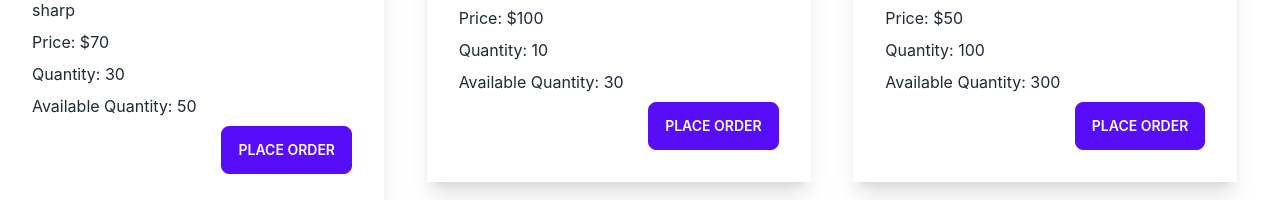
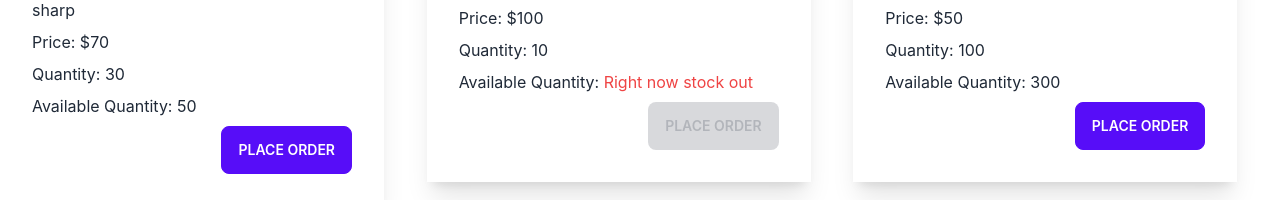
Before and after one commit to RinkuNahar/mafucaturer-site-client, a React (Create React App) app: page / in a window 1280 px wide. Shown: the part 1186-1386 px from the top of the page. Built offline with nearby package versions, Linux system fonts and the light colour scheme.

Commit message:
available quantity condition added

```diff
--- a/package.json
+++ b/package.json
@@ -7,6 +7,7 @@
     "@testing-library/react": "^13.2.0",
     "@testing-library/user-event": "^13.5.0",
     "daisyui": "^2.15.0",
+    "firebase": "^9.8.1",
     "react": "^18.1.0",
     "react-dom": "^18.1.0",
     "react-router-dom": "^6.3.0",
--- a/public/data.json
+++ b/public/data.json
@@ -4,7 +4,7 @@
       "img": "https://i.ibb.co/ch5HSLz/cutter.png",
       "name": "Cutter",
       "quantity": 30,
-      "availableQquantity":"50",
+      "availableQuantity":"50",
       "price": "$70",
       "about": "This is finest cutter because it is very sharp"
     },
@@ -13,7 +13,7 @@
       "img": "https://i.ibb.co/pnbS9Dy/hammer.jpg",
       "name": "Hammer",
       "quantity": 10,
-      "availableQquantity":"30",
+      "availableQuantity":"0",
       "price": "$100",
       "about": "Guarantee of one year"
     },
@@ -22,7 +22,7 @@
       "img": "https://i.ibb.co/T4Phd6V/measure.webp",
       "name": "measure",
       "quantity": 100,
-      "availableQquantity":"300",
+      "availableQuantity":"300",
       "price": "$50",
       "about": "It is very good"
     }
--- a/src/App.js
+++ b/src/App.js
@@ -1,9 +1,9 @@
-import logo from './logo.svg';
 import './App.css';
 import { Route, Routes } from 'react-router-dom';
 import Navbar from './components/Shared/Navbar/Navbar';
 import Home from './components/Home/Home';
-import Purchase from './components/Home/Tools/Purchase';
+import Purchase from './components/Purchase/Purchase';
+
 
 function App() {
   return (
@@ -12,7 +12,7 @@ function App() {
       <Routes>
           <Route path='/' element={<Home></Home>}></Route>
           <Route path='/home' element={<Home></Home>}></Route>
-          <Route path='/purchase/:id' element={<Purchase></Purchase>}></Route>
+          <Route path='/purchase/:ProductId' element={<Purchase></Purchase>}></Route>
 
       </Routes>
     </div>
--- a/src/components/Home/Tools/Purchase.js
+++ /dev/null
@@ -1,11 +0,0 @@
-import React from 'react';
-
-const Purchase = () => {
-    return (
-        <div>
-
-        </div>
-    );
-};
-
-export default Purchase;
--- a/src/components/Home/Tools/Tool.js
+++ b/src/components/Home/Tools/Tool.js
@@ -1,12 +1,12 @@
 import React from 'react';
 import { useNavigate } from 'react-router-dom';
 import './Tool.css'
-const Tool = ({ tool }) => {
-    const { _id,name, img, quantity, availableQquantity, price, about } = tool;
+const Tool = (props) => {
+    const { _id,name, img, quantity, availableQuantity, price, about } = props.tool;
 
     const navigate = useNavigate();
 
-    const navigateToPorducts = id =>{
+    const navigateToProducts = id =>{
         navigate(`/purchase/${id}`);
     }
     return (
@@ -18,9 +18,11 @@ const Tool = ({ tool }) => {
                     <p>{about}</p>
                     <h4>Price: {price}</h4>
                     <h3>Quantity: {quantity}</h3>
-                    <h3>Available Quantity: {availableQquantity}</h3>
+
+                    <h3>Available Quantity: {availableQuantity > 1 ?`${availableQuantity}`: <span className='text-red-500'>Right now stock out</span> }</h3>
                     <div class="card-actions justify-end">
-                        <button onClick={()=>navigateToPorducts(_id)} class="btn btn-primary">Place Order</button>
+                        <button disabled={availableQuantity<1} onClick={()=>navigateToProducts(_id)} class="btn btn-primary">Place Order</button>
+                        {props.children}
                     </div>
                 </div>
             </div>
--- /dev/null
+++ b/src/components/Purchase/Purchase.js
@@ -0,0 +1,25 @@
+import React, { useEffect, useState } from 'react';
+import { useParams } from 'react-router-dom';
+
+const Purchase = () => {
+
+    const {ProductId} = useParams();
+    // const [product, setProduct] = useState({});
+
+    // useEffect(()=>{
+    //     const url = `data.json/${ProductId}`
+    //     fetch(url)
+    //     .then(res=>res.json())
+    //     .then(data=>setProduct(data));
+    // },[]);
+
+    return (
+        <div>
+            <h2>welcome {ProductId}</h2>
+            {/* <h4>Price: {product.price}</h4>
+            <p> Name: {product.name}</p> */}
+        </div>
+    );
+};
+
+export default Purchase;
--- /dev/null
+++ b/src/firebase.init.js
@@ -0,0 +1,23 @@
+// Import the functions you need from the SDKs you need
+import { initializeApp } from "firebase/app";
+import { getAnalytics } from "firebase/analytics";
+import {getAuth} from 'firebase/auth';
+// TODO: Add SDKs for Firebase products that you want to use
+// https://firebase.google.com/docs/web/setup#available-libraries
+
+// Your web app's Firebase configuration
+// For Firebase JS SDK v7.20.0 and later, measurementId is optional
+const firebaseConfig = {
+    apiKey: "AIzaSyCC1_HBsUtBF78kRkZbExasQxsHkp0K1vc",
+    authDomain: "manufactur-capital.firebaseapp.com",
+    projectId: "manufactur-capital",
+    storageBucket: "manufactur-capital.appspot.com",
+    messagingSenderId: "293095993840",
+    appId: "1:293095993840:web:98ea36d13e4873000b6d35"
+};
+
+// Initialize Firebase
+const app = initializeApp(firebaseConfig);
+const analytics = getAnalytics(app);
+const auth = getAuth(app);
+export default auth;
```
Also changed, not shown: 1 other file (tests, documents, lock files or other folders).
